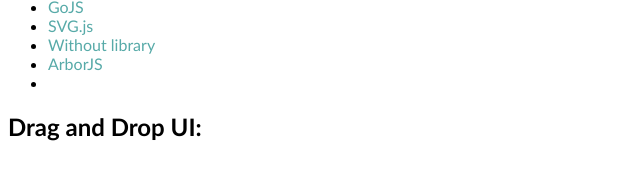
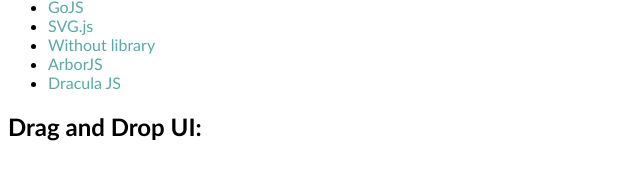
Before and after one commit to capstone2019-2020/Capstone, a website: page Capstone Demos/index.html in a window 1280 px wide. Shown: the part 153-332 px from the top of the page, 0-640 px from the left. Drawn offline with Linux system fonts and the light colour scheme.

Commit message:
Update index.html

```diff
--- a/Capstone Demos/index.html
+++ b/Capstone Demos/index.html
@@ -14,7 +14,7 @@
    <li><a href="/svg-js">SVG.js</a></li>
    <li><a href="https://www.khanacademy.org/computer-programming/new-program/4575406955134976">Without library</a></li>
    <li><a href="http://arborjs.org/">ArborJS</a></li>
-   <li><a href="https://www.graphdracula.net/"></a></li>
+   <li><a href="https://www.graphdracula.net/">Dracula JS</a></li>
 </ul>
 
 <h2>Drag and Drop UI:</h2>
```
